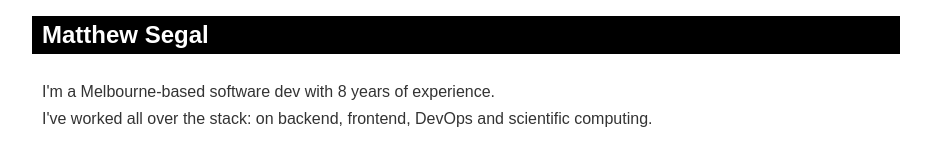
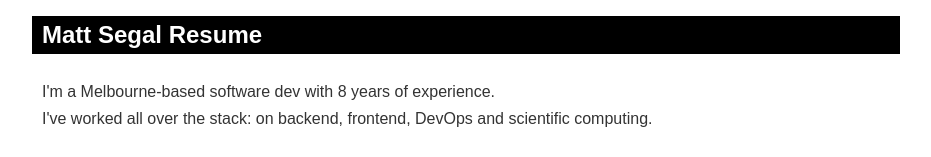
Before and after one commit to MattSegal/resume, a plain HTML site: page index.html in a window 1280 px wide. Shown: the top 157 px of the page, without its empty margins (174-1105 px from the left). Drawn offline with Linux system fonts and the light colour scheme.

Commit message:
improve title

```diff
--- a/index.html
+++ b/index.html
@@ -1,13 +1,13 @@
 <!DOCTYPE html>
 <html>
   <head>
-    <title>Matthew Segal</title>
+    <title>Matt Segal Resume</title>
     <link rel="stylesheet" type="text/css" href="./styles.css" />
     <link rel="icon" type="image/png" href="./wizard-hat.png">
     <meta charset="utf-8" />
     <meta name="viewport" content="width=device-width, initial-scale=1.0" />
 
-    <meta property="og:title" content="Matthew Segal" />
+    <meta property="og:title" content="Matt Segal Resume" />
     <meta property="og:description" content="Skills and Experience" />
     <meta property="og:url" content="https://mattsegal.github.io/resume/" />
     <meta property="og:image" content="https://mattsegal.github.io/resume/social-card.png" />
@@ -15,7 +15,7 @@
     <meta property="og:image:height" content="630" />
     <meta property="og:type" content="website" />
     <meta name="twitter:card" content="summary_large_image" />
-    <meta name="twitter:title" content="Matthew Segal" />
+    <meta name="twitter:title" content="Matt Segal Resume" />
     <meta name="twitter:description" content="Skills and Experience" />
     <meta name="twitter:image" content="https://mattsegal.github.io/resume/social-card.png" />
   </head>
@@ -24,7 +24,7 @@
 
       <div id="about" class="section">
         <h2>
-          Matthew Segal
+          Matt Segal Resume
         </h2>
         <p>
           I'm a Melbourne-based software dev with 8 years of experience.<br>
```
